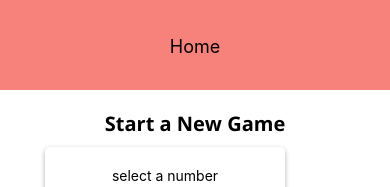
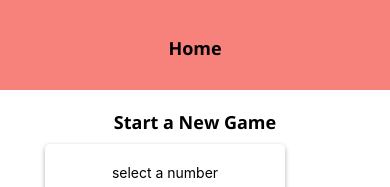
Before and after one commit to AbdulrahmanAlaa/react-native-complete-guid, a React Native app: screen / in a window 390 px wide. Shown: the top 187 px of the page. Built offline with nearby package versions, Linux system fonts and the light colour scheme.

Commit message:
Managing Global Styles with two approaches

```diff
--- /dev/null
+++ b/components/BoldText.js
@@ -0,0 +1,14 @@
+import React from 'react';
+import { Text, StyleSheet } from 'react-native';
+
+const LightText = ({ children,style={} }) => {
+  return <Text style={{...style,...styles.text}}>{children}</Text>;
+};
+export default LightText;
+
+const styles = StyleSheet.create({
+  text: {
+    fontFamily: 'open-sans-bold',
+    fontSize: 18
+  }
+});
--- a/components/Header.js
+++ b/components/Header.js
@@ -1,10 +1,11 @@
 import React from 'react';
-import { View, Text, StyleSheet } from 'react-native';
+import { View, StyleSheet } from 'react-native';
 import Colors from '../constants/color';
+import BoldText from './BoldText';
 
 const Header = ({ title }) => (
   <View style={style.header}>
-    <Text style={style.title}>{title}</Text>
+    <BoldText style={style.title}>{title}</BoldText>
   </View>
 );
 export default Header;
@@ -18,7 +19,6 @@ const style = StyleSheet.create({
     alignItems: 'center'
   },
   title: {
-    color: 'black',
-    fontSize: 18
+    color: 'black'
   }
 });
--- /dev/null
+++ b/components/LightText.js
@@ -0,0 +1,13 @@
+import React from 'react';
+import { Text, StyleSheet } from 'react-native';
+
+const LightText = ({ children, style = {} }) => {
+  return <Text style={{ ...style, ...styles.text }}>{children}</Text>;
+};
+export default LightText;
+
+const styles = StyleSheet.create({
+  text: {
+    fontFamily: 'open-sans'
+  }
+});
--- a/screens/GameOverScreen.js
+++ b/screens/GameOverScreen.js
@@ -1,12 +1,12 @@
 import React from 'react';
-import { Text, View, StyleSheet, Button } from 'react-native';
-
+import {  View, StyleSheet, Button } from 'react-native';
+import LightText from '../components/LightText';
 const GameOverScreen = ({ numberOfRounds, userNumber, onRestart }) => {
   return (
     <View style={style.screen}>
-      <Text>Game Over !</Text>
-      <Text>Number Of Roundes: {numberOfRounds}</Text>
-      <Text>Number Was: {userNumber}</Text>
+      <LightText>Game Over !</LightText>
+      <LightText>Number Of Roundes: {numberOfRounds}</LightText>
+      <LightText>Number Was: {userNumber}</LightText>
       <Button title='NEW GAME' onPress={onRestart} />
     </View>
   );
--- a/screens/GameScreen.js
+++ b/screens/GameScreen.js
@@ -1,8 +1,8 @@
 import React, { useState, useRef, useEffect } from 'react';
-import { View, Text, StyleSheet, TextInput, Button, Alert } from 'react-native';
+import { View, StyleSheet, Button, Alert } from 'react-native';
 import NumberContainer from '../components/NumberContainer';
 import Card from '../components/Card';
-
+import LightText from '../components/LightText';
 const generateRamdomBetween = (min, max, exclude) => {
   min = Math.ceil(min);
   max = Math.floor(max);
@@ -27,7 +27,7 @@ const GameScreen = ({ userChoice, onGameOver }) => {
     if (currentGuess === userChoice) {
       onGameOver(numberRoundes);
     }
-  }, [userChoice,currentGuess, onGameOver]);
+  }, [userChoice, currentGuess, onGameOver]);
   const guessHandler = guess => {
     if (
       (guess === 'lower' && currentGuess < userChoice) ||
@@ -55,7 +55,7 @@ const GameScreen = ({ userChoice, onGameOver }) => {
   };
   return (
     <View style={styles.screen}>
-      <Text>Opponent's Guess</Text>
+      <LightText>Opponent's Guess</LightText>
       <NumberContainer>{currentGuess}</NumberContainer>
       <Card style={styles.buttonContainer}>
         <Button title='LOWER' onPress={guessHandler.bind(this, 'lower')} />
--- a/screens/StartGameScreen.js
+++ b/screens/StartGameScreen.js
@@ -12,6 +12,8 @@ import Card from '../components/Card';
 import Colors from '../constants/color';
 import { Input } from '../components/Input';
 import NumberContainer from '../components/NumberContainer';
+import LightText from '../components/LightText';
+import BoldText from '../components/BoldText';
 const StartGameScreen = props => {
   const [enteredNumber, setEnteredNumber] = useState('');
   const [confirmed, setConfirmed] = useState(false);
@@ -44,7 +46,7 @@ const StartGameScreen = props => {
   if (confirmed) {
     confirmedSettings = (
       <Card style={style.summaryContainer}>
-        <Text>You Selected</Text>
+        <LightText>You Selected</LightText>
         <NumberContainer>{confirmedNumber}</NumberContainer>
         <Button
           title='START GAME'
@@ -60,7 +62,7 @@ const StartGameScreen = props => {
       }}
     >
       <View style={style.screen}>
-        <Text style={style.title}>Start a New Game</Text>
+        <BoldText style={style.title}>Start a New Game</BoldText>
         <View>
           <Card style={style.inputContainer}>
             <Text> select a number </Text>
@@ -102,8 +104,6 @@ const style = StyleSheet.create({
     padding: 10
   },
   title: {
-    fontFamily:'open-sans-bold',
-    fontSize: 20,
     marginVertical: 10
   },
   inputContainer: {
```
Also changed, not shown: constants/default-style.js (added, +11 -0 lines).
